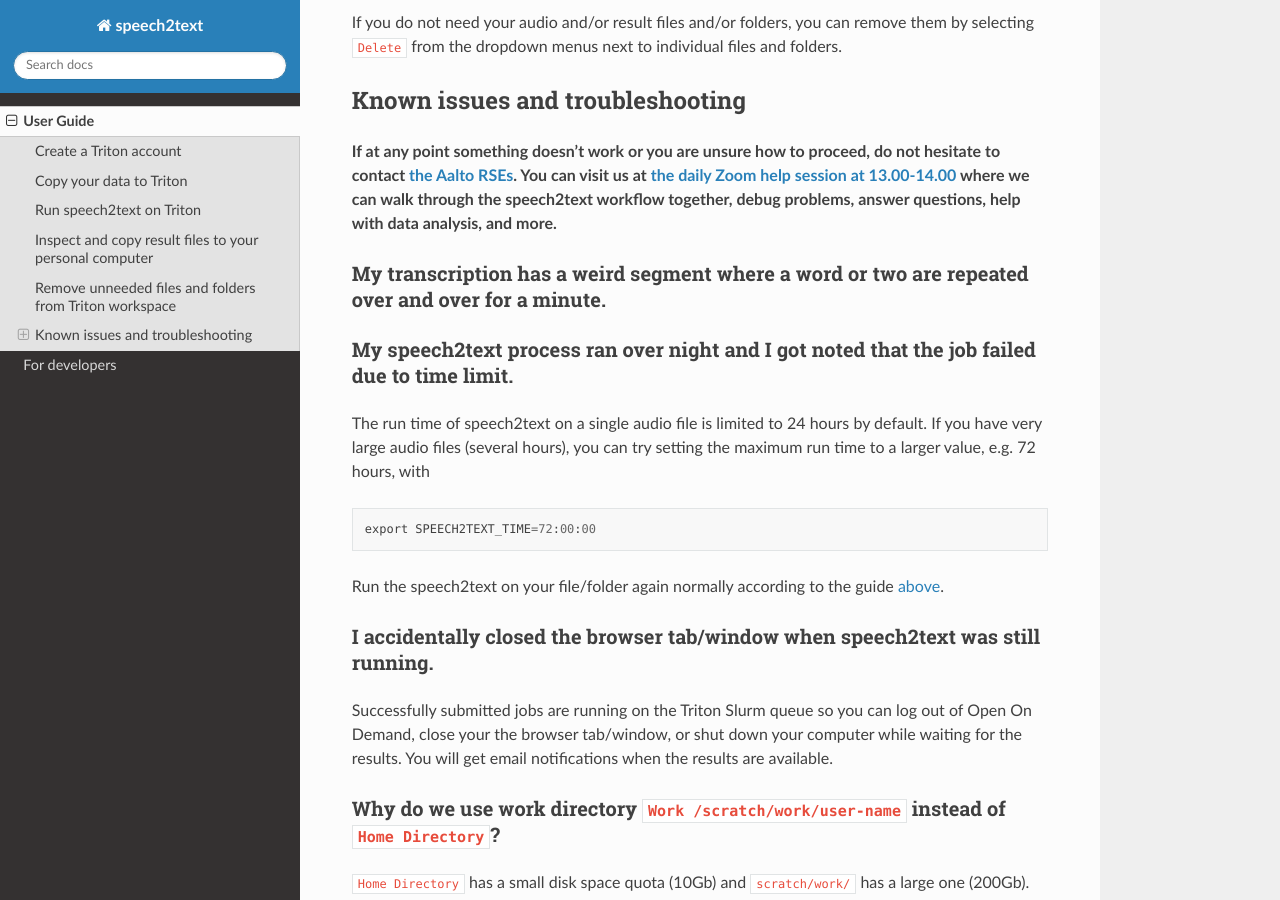
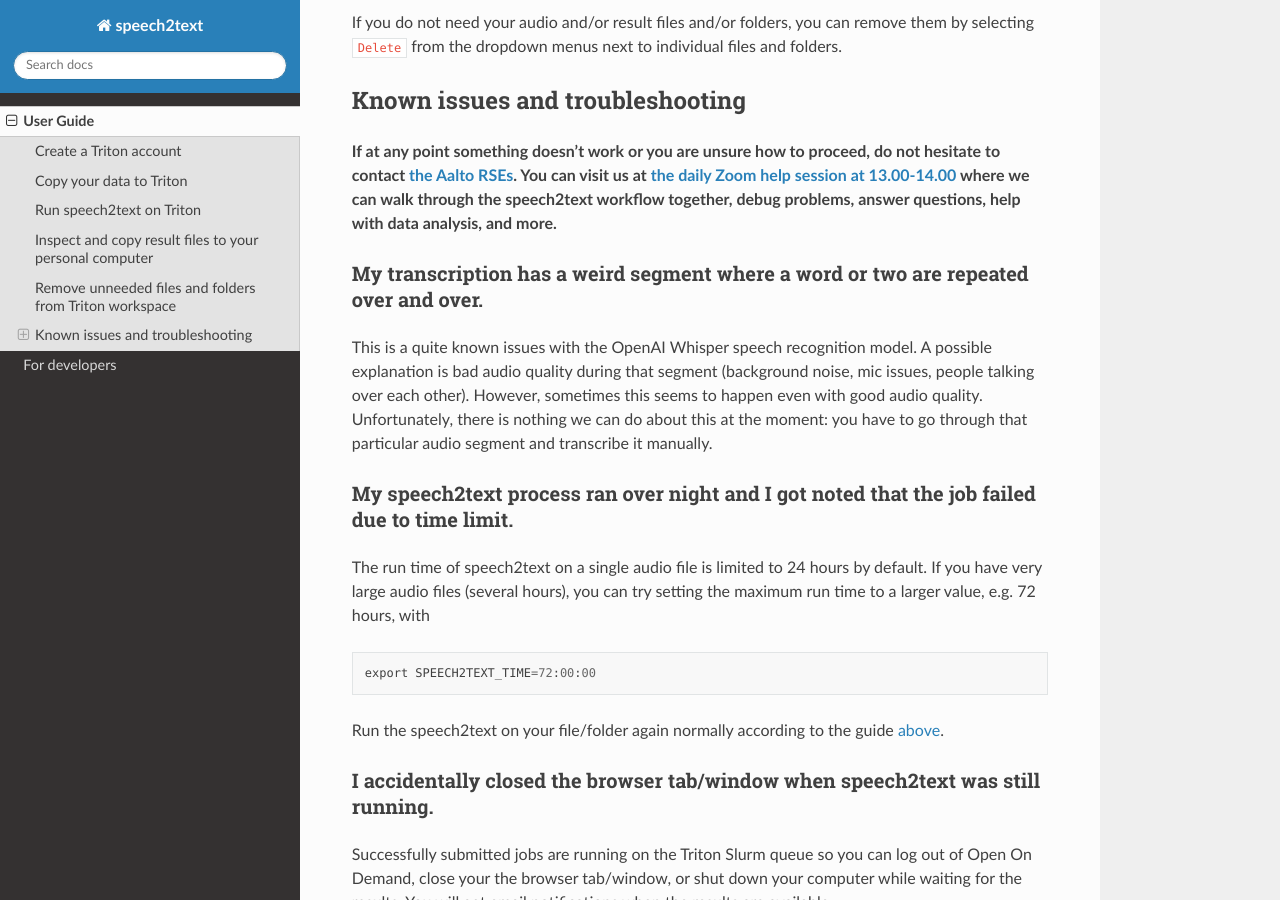
Before and after one commit to AaltoRSE/speech2text, a Sphinx documentation site: the page built from docs/source/user_guide.md, in a window 1280 px wide and 900 px high, scrolled down 9482 px. Built offline with Sphinx 7.4.7 and the Read the Docs theme 2.0.0, drawn with Linux system fonts in a browser that asks for light colours.

Commit message:
ADD: add paragraph to a known issue (repeating word or words)

```diff
--- a/docs/source/user_guide.md
+++ b/docs/source/user_guide.md
@@ -284,8 +284,10 @@
 
 **If at any point something doesn't work or you are unsure how to proceed, do not hesitate to contact [the Aalto RSEs](https://scicomp.aalto.fi/rse/). You can visit us at [the daily Zoom help session at 13.00-14.00](https://scicomp.aalto.fi/help/garage/#id1) where we can walk through the speech2text workflow together, debug problems, answer questions, help with data analysis, and more.**
 
-### My transcription has a weird segment where a word or two are repeated over and over for a minute.
+### My transcription has a weird segment where a word or two are repeated over and over.
 
+This is a quite known issues with the OpenAI Whisper speech recognition model. A possible explanation is
+bad audio quality during that segment (background noise, mic issues, people talking over each other). However, sometimes this seems to happen even with good audio quality. Unfortunately, there is nothing we can do about this at the moment: you have to go through that particular audio segment and transcribe it manually.
 
 ### My speech2text process ran over night and I got noted that the job failed due to time limit.
 
```
